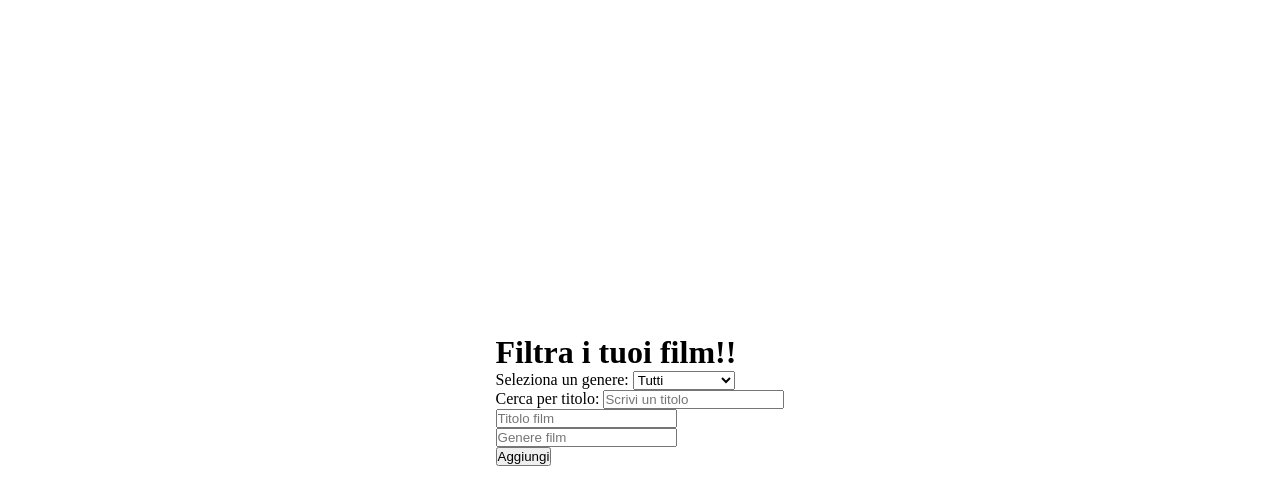
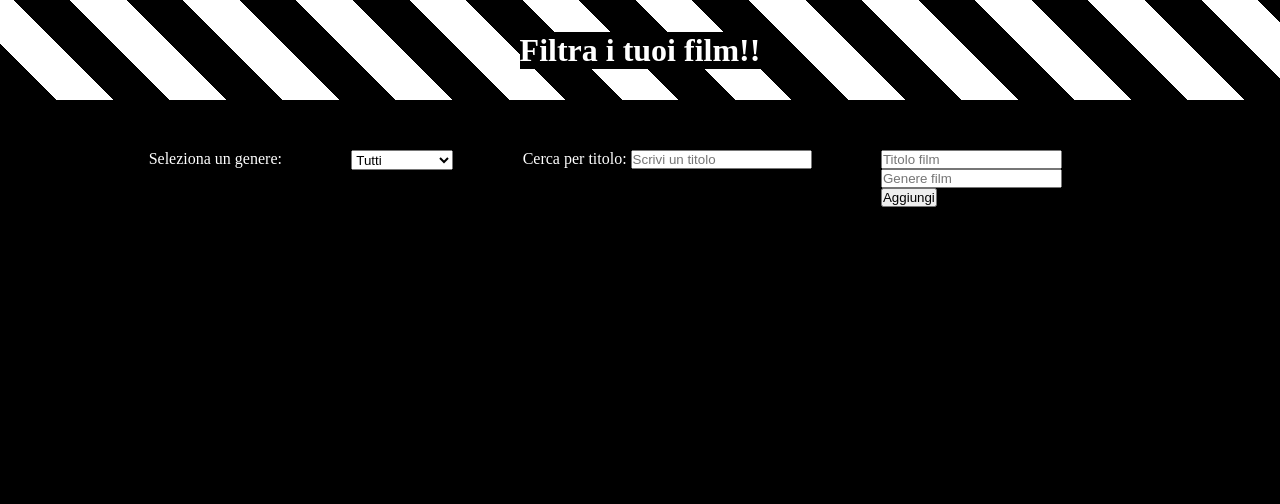
Before and after one commit to Tamburini-Christofer/react-movie-filter, a React (Vite) app: page / in a window 1280 px wide. Shown: the top 504 px of the page. Built offline with nearby package versions, Linux system fonts and the light colour scheme.

Commit message:
Creazione bozza Css

```diff
--- a/src/App.css
+++ b/src/App.css
@@ -4,39 +4,55 @@
   box-sizing: border-box;
 }
 
-body {
-  margin: 0;
-  height: 100vh;
+.containerGeneral{
+  height: 800px;
+  background-color: black;
+}
+
+.containerForm{
+  color: white;
+  padding: 50px;
+  display: flex;
+  justify-content: space-around;
+  width: 90%;
+  margin: 0 auto;
+}
+
+h1{
+  color: white;
+  background-color: #000;
+}
+
+header{
+    margin: 0;
+  height: 100px;
   display: flex;
   justify-content: center;
   align-items: center;
+  background: repeating-linear-gradient(45deg,#000 0 40px, #fff 40px 80px);
   background-size: cover;
 }
 
-/* Un effetto "ciack" con barra superiore */
-.ciack {
-  width: 400px;
-  height: 300px;
-  background: #000;
-  position: relative;
-  border: 4px solid #222;
-  border-radius: 5px;
-  box-shadow: 0 5px 15px rgba(0,0,0,0.6);
-  overflow: hidden;
+.selettore{
+  height: 20px;
+
 }
-
-.ciack::before {
-  content: "";
-  position: absolute;
-  top: -50px;
-  left: -20px;
-  width: 450px;
-  height: 100px;
-  background: repeating-linear-gradient(
-    135deg,
-    #000 0 40px,
-    #fff 40px 80px
-  );
-  transform: rotate(-5deg);
-  border-bottom: 4px solid #222;
+.Fantascienza{
+  background-color: rgb(131, 131, 255);
+  color: white;
 }
+.Thriller{
+  background-color:  rgb(246, 246, 120);
+  color: black;
+}
+.Romantico{
+  background-color: rgb(252, 115, 115);
+  color: white;
+}
+.Azione{
+  background-color: rgb(118, 248, 118);
+}
+.Storico{
+  background-color: rgb(123, 123, 123);
+  color: white;
+}
--- a/src/App.jsx
+++ b/src/App.jsx
@@ -40,24 +40,23 @@ function App() {
 
   return (
     <>
-      <div>
-        <h1>Filtra i tuoi film!!</h1>
-
-
-        <div className ="containerGeneral">
+      <div className ="containerGeneral">
+        <header>
+          <h1>Filtra i tuoi film!!</h1>
+          </header>
+        <div className ="containerForm">
           <label>Seleziona un genere: </label>
           <select
             className="selettore"
             onChange={(e) => setSelectedGenre(e.target.value)}
           >
             <option value="">Tutti</option>
-            <option value="Fantascienza">Fantascienza</option>
-            <option value="Thriller">Thriller</option>
-            <option value="Romantico">Romantico</option>
-            <option value="Azione">Azione</option>
-            <option value="Storico">Storico</option>
+            <option value="Fantascienza" className="Fantascienza">Fantascienza</option>
+            <option value="Thriller" className="Thriller">Thriller</option>
+            <option value="Romantico" className="Romantico">Romantico</option>
+            <option value="Azione" className="Azione">Azione</option>
+            <option value="Storico" className="Storico">Storico</option>
           </select>
-        </div>
 
         <div>
           <label>Cerca per titolo: </label>
@@ -90,6 +89,7 @@ function App() {
 
         <listaFilm movies={filteredMovies} />
       </div>
+      </div>
     </>
   );
 }
```
